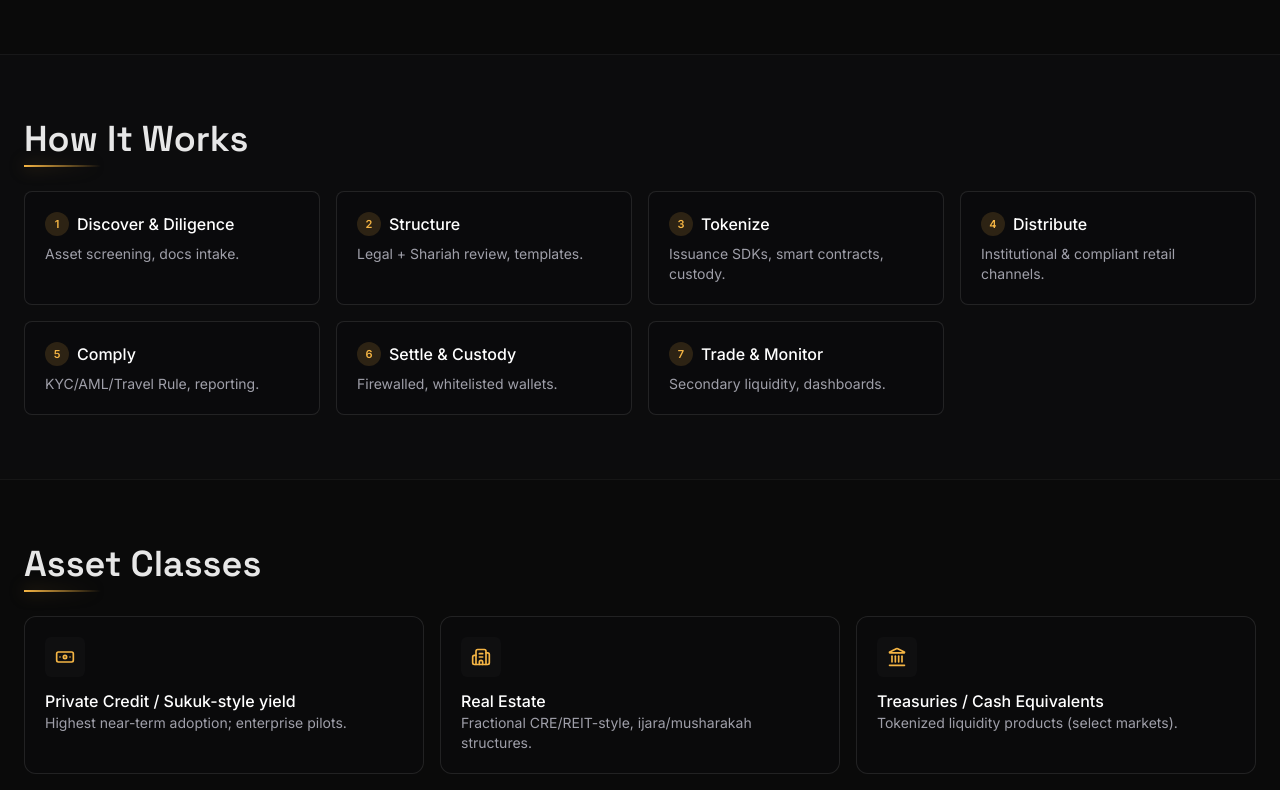
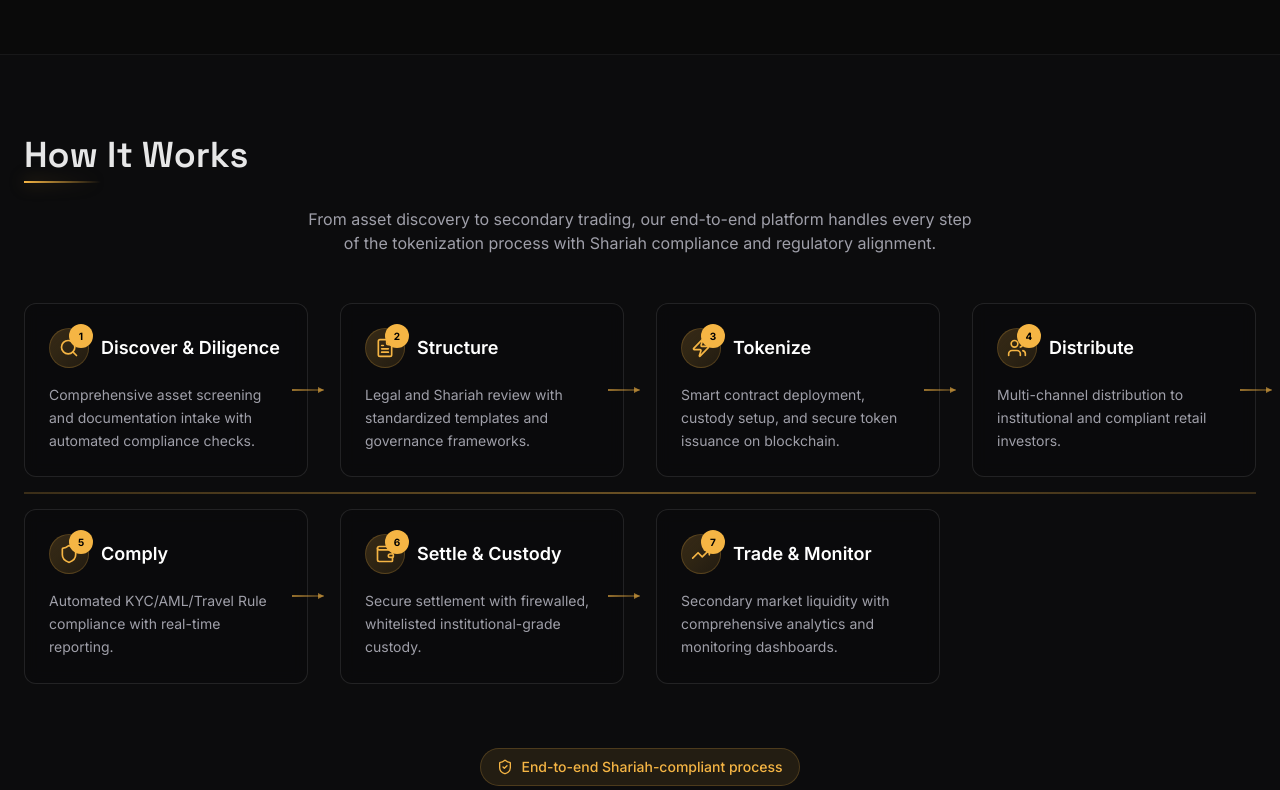
Before and after one commit to nisarakbar-coder/own-landing-page-v2, a Next.js app: page / in a window 1280 px wide. Shown: the part 1200-1990 px from the top of the page. Built offline with nearby package versions, Linux system fonts and the light colour scheme.

Commit message:
fixed design

```diff
--- a/src/app/page.tsx
+++ b/src/app/page.tsx
@@ -1,7 +1,7 @@
 "use client";
 
 import { motion } from "framer-motion";
-import { ArrowRight, ShieldCheck, Sparkles, Building2, Landmark, Coins, LineChart, Banknote, Layers } from "lucide-react";
+import { ArrowRight, ShieldCheck, Sparkles, Building2, Landmark, Coins, LineChart, Banknote, Layers, Search, FileText, Zap, Users, Shield, Wallet, TrendingUp } from "lucide-react";
 import Link from "next/link";
 import { useEffect, useState } from "react";
 import { Logo, LogoIcon } from "@/components/Logo";
@@ -21,7 +21,6 @@ const fadeUp = {
   initial: { opacity: 0, y: 24 },
   whileInView: { opacity: 1, y: 0 },
   viewport: { once: true, amount: 0.2 },
-  transition: { duration: 0.6, ease: [0.21, 0.47, 0.32, 0.98] },
 };
 
 function Stat({ label, value }: { label: string; value: string }) {
@@ -45,14 +44,39 @@ function IconCard({ icon: Icon, title, desc }: { icon: any; title: string; desc:
   );
 }
 
-function Step({ num, title, desc }: { num: number; title: string; desc: string }) {
+function Step({ num, title, desc, icon: Icon, isLast = false }: { num: number; title: string; desc: string; icon: any; isLast?: boolean }) {
   return (
-    <div className="relative rounded-lg border border-white/10 bg-panel/60 p-5">
-      <div className="mb-2 flex items-center gap-2 text-gold">
-        <span className="inline-flex h-6 w-6 items-center justify-center rounded-full bg-gold/15 text-[11px] font-semibold text-gold">{num}</span>
-        <span className="font-medium text-white">{title}</span>
+    <div className="relative group">
+      <motion.div
+        className="relative rounded-xl border border-white/10 bg-panel/60 p-6 backdrop-blur-sm hover:border-gold/30 hover:bg-panel/80 transition-all duration-300 hover:scale-[1.02] hover:shadow-lg hover:shadow-gold/10"
+        whileHover={{ y: -4 }}
+        transition={{ duration: 0.2 }}
+      >
+        <div className="mb-4 flex items-center gap-3">
+          <div className="relative">
+            <div className="inline-flex h-10 w-10 items-center justify-center rounded-full bg-gradient-to-br from-gold/20 to-gold/10 border border-gold/20">
+              <Icon className="h-5 w-5 text-gold" />
+            </div>
+            <div className="absolute -top-1 -right-1 inline-flex h-6 w-6 items-center justify-center rounded-full bg-gold text-[10px] font-bold text-black">
+              {num}
+            </div>
+          </div>
+          <div>
+            <h3 className="font-semibold text-white text-lg">{title}</h3>
+          </div>
+        </div>
+        <p className="text-sm text-zinc-400 leading-relaxed">{desc}</p>
+
+        {/* Hover glow effect */}
+        <div className="absolute inset-0 rounded-xl bg-gradient-to-r from-gold/5 to-transparent opacity-0 group-hover:opacity-100 transition-opacity duration-300 pointer-events-none" />
+      </motion.div>
+
+      {/* Connecting line to next step */}
+      {!isLast && (
+        <div className="hidden lg:block absolute top-1/2 -right-4 w-8 h-0.5 bg-gradient-to-r from-gold/60 to-gold/20 transform -translate-y-1/2 z-10">
+          <div className="absolute right-0 top-1/2 transform -translate-y-1/2 w-0 h-0 border-l-[6px] border-l-gold/60 border-t-[3px] border-t-transparent border-b-[3px] border-b-transparent" />
       </div>
-      <p className="text-sm text-zinc-400">{desc}</p>
+      )}
     </div>
   );
 }
@@ -174,17 +198,138 @@ export default function Home() {
 
       {/* How It Works */}
       <section id="how" className="border-t border-white/5 bg-muted/50">
-        <div className="mx-auto max-w-7xl px-6 py-16">
+        <div className="mx-auto max-w-7xl px-6 py-20">
+          <motion.div {...fadeUp}>
           <SectionHeading title="How It Works" />
-          <motion.ol className="grid gap-4 md:grid-cols-3 lg:grid-cols-4" {...fadeUp}>
-            <Step num={1} title="Discover & Diligence" desc="Asset screening, docs intake." />
-            <Step num={2} title="Structure" desc="Legal + Shariah review, templates." />
-            <Step num={3} title="Tokenize" desc="Issuance SDKs, smart contracts, custody." />
-            <Step num={4} title="Distribute" desc="Institutional & compliant retail channels." />
-            <Step num={5} title="Comply" desc="KYC/AML/Travel Rule, reporting." />
-            <Step num={6} title="Settle & Custody" desc="Firewalled, whitelisted wallets." />
-            <Step num={7} title="Trade & Monitor" desc="Secondary liquidity, dashboards." />
-          </motion.ol>
+            <p className="mb-12 text-center text-zinc-400 max-w-2xl mx-auto">
+              From asset discovery to secondary trading, our end-to-end platform handles every step of the tokenization process with Shariah compliance and regulatory alignment.
+            </p>
+          </motion.div>
+
+          <div className="relative">
+            {/* Process flow line for desktop */}
+            <div className="hidden lg:block absolute top-1/2 left-0 right-0 h-0.5 bg-gradient-to-r from-gold/20 via-gold/40 to-gold/20 transform -translate-y-1/2 z-0" />
+
+            <motion.div
+              className="grid gap-8 md:grid-cols-2 lg:grid-cols-4 relative z-10"
+              initial={{ opacity: 0, y: 20 }}
+              whileInView={{ opacity: 1, y: 0 }}
+              viewport={{ once: true, amount: 0.2 }}
+              transition={{ duration: 0.8, staggerChildren: 0.1 }}
+            >
+              <motion.div
+                initial={{ opacity: 0, y: 20 }}
+                whileInView={{ opacity: 1, y: 0 }}
+                transition={{ duration: 0.6 }}
+              >
+                <Step
+                  num={1}
+                  title="Discover & Diligence"
+                  desc="Comprehensive asset screening and documentation intake with automated compliance checks."
+                  icon={Search}
+                  isLast={false}
+                />
+              </motion.div>
+
+              <motion.div
+                initial={{ opacity: 0, y: 20 }}
+                whileInView={{ opacity: 1, y: 0 }}
+                transition={{ duration: 0.6, delay: 0.1 }}
+              >
+                <Step
+                  num={2}
+                  title="Structure"
+                  desc="Legal and Shariah review with standardized templates and governance frameworks."
+                  icon={FileText}
+                  isLast={false}
+                />
+              </motion.div>
+
+              <motion.div
+                initial={{ opacity: 0, y: 20 }}
+                whileInView={{ opacity: 1, y: 0 }}
+                transition={{ duration: 0.6, delay: 0.2 }}
+              >
+                <Step
+                  num={3}
+                  title="Tokenize"
+                  desc="Smart contract deployment, custody setup, and secure token issuance on blockchain."
+                  icon={Zap}
+                  isLast={false}
+                />
+              </motion.div>
+
+              <motion.div
+                initial={{ opacity: 0, y: 20 }}
+                whileInView={{ opacity: 1, y: 0 }}
+                transition={{ duration: 0.6, delay: 0.3 }}
+              >
+                <Step
+                  num={4}
+                  title="Distribute"
+                  desc="Multi-channel distribution to institutional and compliant retail investors."
+                  icon={Users}
+                  isLast={false}
+                />
+              </motion.div>
+
+              <motion.div
+                initial={{ opacity: 0, y: 20 }}
+                whileInView={{ opacity: 1, y: 0 }}
+                transition={{ duration: 0.6, delay: 0.4 }}
+              >
+                <Step
+                  num={5}
+                  title="Comply"
+                  desc="Automated KYC/AML/Travel Rule compliance with real-time reporting."
+                  icon={Shield}
+                  isLast={false}
+                />
+              </motion.div>
+
+              <motion.div
+                initial={{ opacity: 0, y: 20 }}
+                whileInView={{ opacity: 1, y: 0 }}
+                transition={{ duration: 0.6, delay: 0.5 }}
+              >
+                <Step
+                  num={6}
+                  title="Settle & Custody"
+                  desc="Secure settlement with firewalled, whitelisted institutional-grade custody."
+                  icon={Wallet}
+                  isLast={false}
+                />
+              </motion.div>
+
+              <motion.div
+                initial={{ opacity: 0, y: 20 }}
+                whileInView={{ opacity: 1, y: 0 }}
+                transition={{ duration: 0.6, delay: 0.6 }}
+              >
+                <Step
+                  num={7}
+                  title="Trade & Monitor"
+                  desc="Secondary market liquidity with comprehensive analytics and monitoring dashboards."
+                  icon={TrendingUp}
+                  isLast={true}
+                />
+              </motion.div>
+            </motion.div>
+          </div>
+
+          {/* Process summary */}
+          <motion.div
+            className="mt-16 text-center"
+            initial={{ opacity: 0, y: 20 }}
+            whileInView={{ opacity: 1, y: 0 }}
+            viewport={{ once: true, amount: 0.2 }}
+            transition={{ duration: 0.6, delay: 0.8 }}
+          >
+            <div className="inline-flex items-center gap-2 px-4 py-2 rounded-full bg-gold/10 border border-gold/20 text-gold text-sm font-medium">
+              <ShieldCheck className="h-4 w-4" />
+              End-to-end Shariah-compliant process
+            </div>
+          </motion.div>
         </div>
       </section>
 
```
